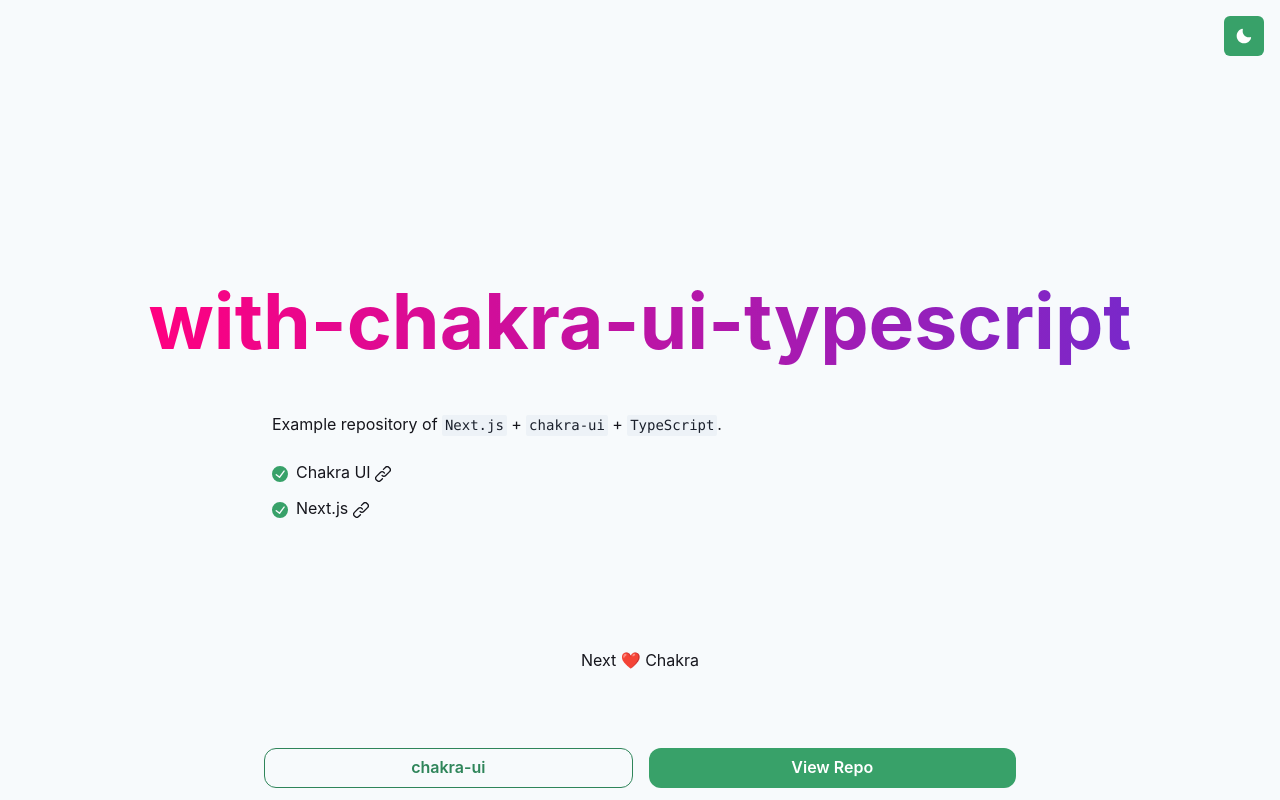
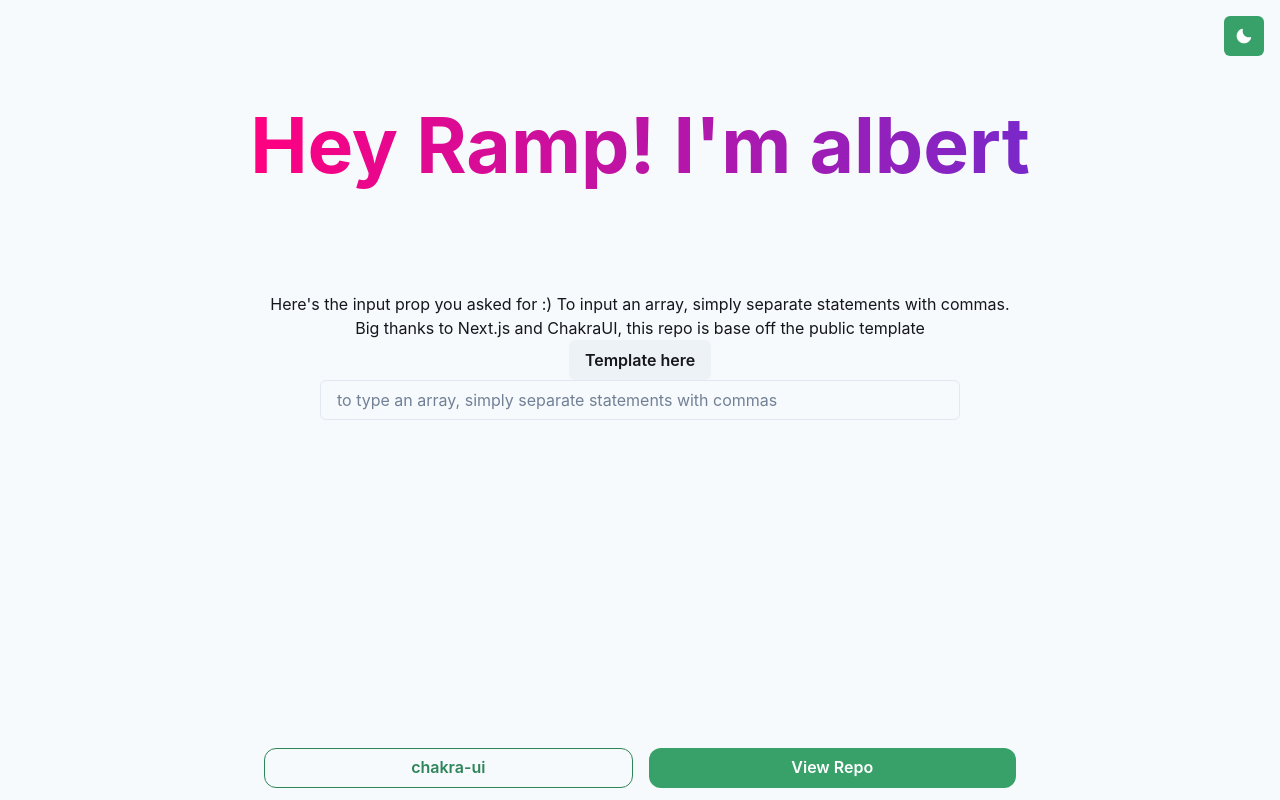
Before and after one commit to albTian/ramp-frontend-challenge, a Next.js app: page / in a window 1280 px wide. Built offline with nearby package versions, Linux system fonts and the light colour scheme.

Commit message:
content: hi ramp! first commit, basic array parsing working

```diff
--- a/src/components/Footer.tsx
+++ /dev/null
@@ -1,5 +0,0 @@
-import { Flex, FlexProps } from '@chakra-ui/react'
-
-export const Footer = (props: FlexProps) => (
-  <Flex as="footer" py="8rem" {...props} />
-)
--- a/src/components/Hero.tsx
+++ b/src/components/Hero.tsx
@@ -1,17 +1,13 @@
 import { Flex, Heading } from '@chakra-ui/react'
 
-export const Hero = ({ title }: { title: string }) => (
+export const Hero = () => (
   <Flex
     justifyContent="center"
     alignItems="center"
-    height="100vh"
     bgGradient="linear(to-l, heroGradientStart, heroGradientEnd)"
     bgClip="text"
+    py="100"
   >
-    <Heading fontSize="6vw">{title}</Heading>
+    <Heading fontSize="6vw">Hey Ramp! I'm albert</Heading>
   </Flex>
 )
-
-Hero.defaultProps = {
-  title: 'with-chakra-ui-typescript',
-}
--- /dev/null
+++ b/src/components/RampInput.tsx
@@ -0,0 +1,35 @@
+import { HStack, Input, Text, VStack } from "@chakra-ui/react";
+import { ChangeEvent, useEffect, useState } from "react";
+
+// const ArrayComponent = (text: String) => <Text>{text}</Text>;
+
+const RampInput = () => {
+  const [input, setInput] = useState("");
+  const [arrayInput, setArrayInput] = useState<String[]>([]);
+  const handleInputChange = (e: ChangeEvent<HTMLInputElement>) => {
+    e.preventDefault();
+    setInput(e.target.value);
+  };
+
+  useEffect(() => {
+    setArrayInput(input.split(","));
+  }, [input]);
+  return (
+    <VStack w="50%">
+      <Input
+        placeholder="to type an array, simply separate statements with commas"
+        value={input}
+        onChange={handleInputChange}
+      />
+      {arrayInput && (
+        <VStack>
+          {arrayInput.map((arrayElem) => (
+            <Text>{arrayElem}</Text>
+          ))}
+        </VStack>
+      )}
+    </VStack>
+  );
+};
+
+export default RampInput;
--- a/src/pages/index.tsx
+++ b/src/pages/index.tsx
@@ -1,56 +1,34 @@
-import {
-  Link as ChakraLink,
-  Text,
-  Code,
-  List,
-  ListIcon,
-  ListItem,
-} from '@chakra-ui/react'
-import { CheckCircleIcon, LinkIcon } from '@chakra-ui/icons'
+import { LinkIcon } from "@chakra-ui/icons";
+import { Text, Button } from "@chakra-ui/react";
+import Link from "next/link";
 
-import { Hero } from '../components/Hero'
-import { Container } from '../components/Container'
-import { Main } from '../components/Main'
-import { DarkModeSwitch } from '../components/DarkModeSwitch'
-import { CTA } from '../components/CTA'
-import { Footer } from '../components/Footer'
+import { Container } from "../components/Container";
+import { CTA } from "../components/CTA";
+import { DarkModeSwitch } from "../components/DarkModeSwitch";
+import { Hero } from "../components/Hero";
+import RampInput from "../components/RampInput";
 
 const Index = () => (
   <Container height="100vh">
     <Hero />
-    <Main>
-      <Text color="text">
-        Example repository of <Code>Next.js</Code> + <Code>chakra-ui</Code> +{' '}
-        <Code>TypeScript</Code>.
-      </Text>
-
-      <List spacing={3} my={0} color="text">
-        <ListItem>
-          <ListIcon as={CheckCircleIcon} color="green.500" />
-          <ChakraLink
-            isExternal
-            href="https://chakra-ui.com"
-            flexGrow={1}
-            mr={2}
-          >
-            Chakra UI <LinkIcon />
-          </ChakraLink>
-        </ListItem>
-        <ListItem>
-          <ListIcon as={CheckCircleIcon} color="green.500" />
-          <ChakraLink isExternal href="https://nextjs.org" flexGrow={1} mr={2}>
-            Next.js <LinkIcon />
-          </ChakraLink>
-        </ListItem>
-      </List>
-    </Main>
+    <Text color="text">
+      Here's the input prop you asked for :) To input an array, simply separate
+      statements with commas.
+    </Text>
+    <Text color="text">
+      Big thanks to Next.js and ChakraUI, this repo is base off the public
+      template
+    </Text>
+    <Button color="text">
+      <Link href="https://github.com/vercel/next.js/tree/canary/examples/with-chakra-ui" target={"_blank"}>
+        Template here
+      </Link>
+    </Button>
+    <RampInput />
 
     <DarkModeSwitch />
-    <Footer>
-      <Text>Next ❤️ Chakra</Text>
-    </Footer>
     <CTA />
   </Container>
-)
+);
 
-export default Index
+export default Index;
```
Also changed, not shown: tsconfig.json (+16 -5 lines).
